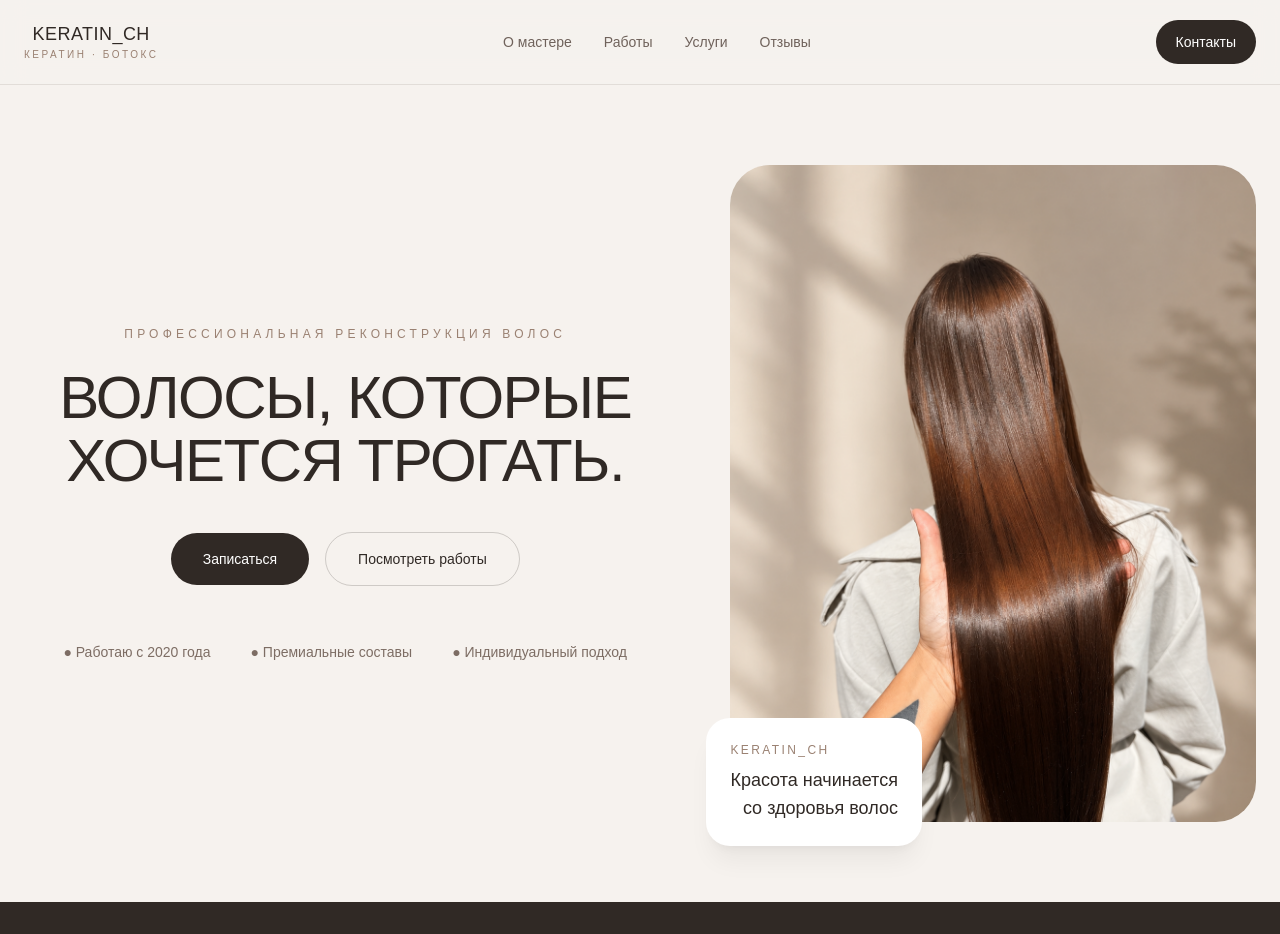
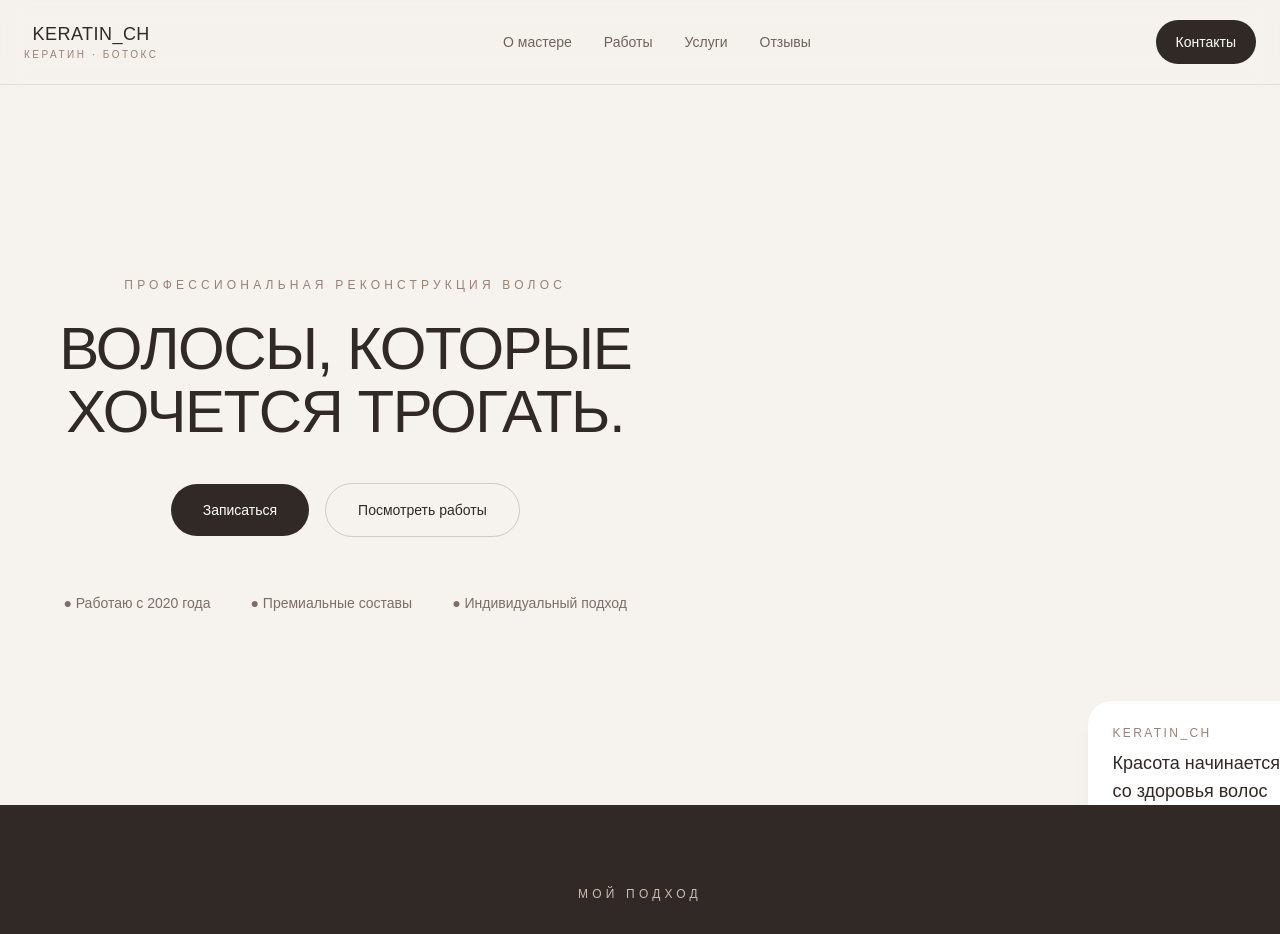
Before and after one commit to maratVard/hair-reconstruction, a Next.js app: page / in a window 1280 px wide. Shown: the top 934 px of the page. Built offline with nearby package versions, Linux system fonts and the light colour scheme.

Commit message:
FotoRight

```diff
--- a/app/page.tsx
+++ b/app/page.tsx
@@ -120,28 +120,16 @@ export default function Home() {
           </div>
 
           {/* Визуальный блок */}
-          <div className="relative">
-            <div className="aspect-[4/5] overflow-hidden rounded-[2.5rem] bg-[#ddd2ca]">
-              <img
-                src="/Для шапки.png"
-                alt="Результат работы с волосами"
-                className="h-full w-full object-cover"
-              />
-            </div>
-
-            <div className="absolute -bottom-6 -left-6 rounded-3xl bg-white p-6 shadow-xl shadow-black/5">
+          <div className="absolute -bottom-6 -right-6 rounded-3xl bg-white p-6 shadow-xl shadow-black/5">
             <p className="text-xs uppercase tracking-[0.2em] text-[#9a8172]">
               keratin_ch
             </p>
 
-              <div className="flex justify-end">
-  <p className="mt-2 text-right text-lg font-medium">
+            <p className="mt-2 text-lg font-medium">
               Красота начинается
               <br />
               со здоровья волос
             </p>
-</div>
-            </div>
           </div>
         </div>
       </section>
```
Lines whose indentation alone changed are shown as unchanged.
